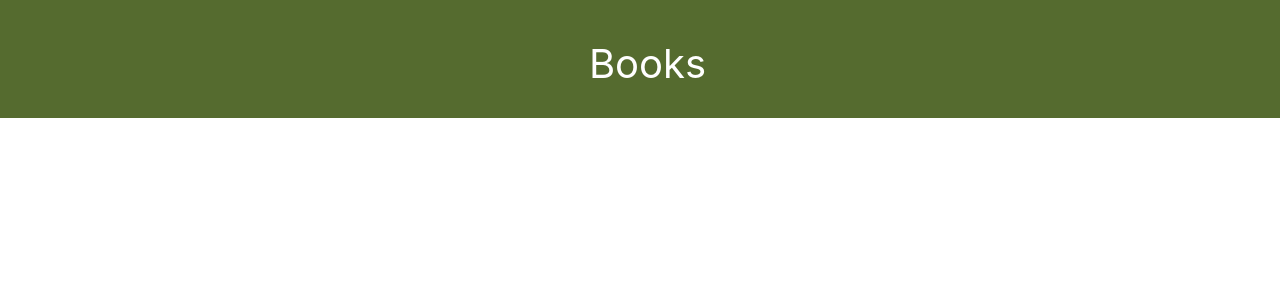
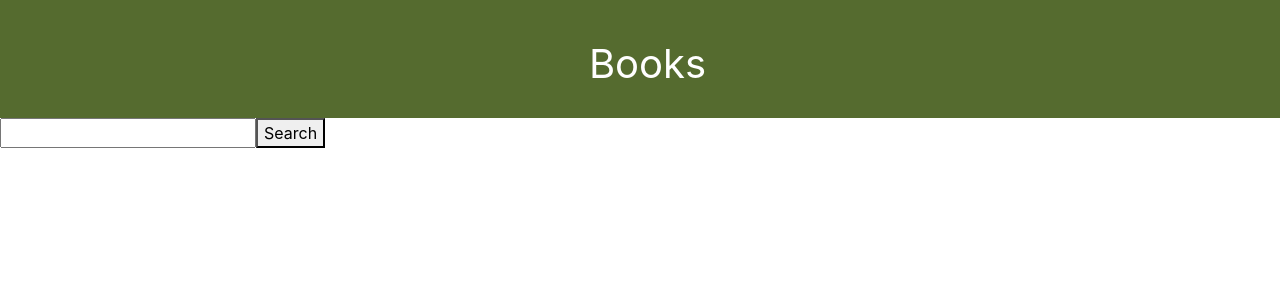
Before and after one commit to katers0259/google-books-search, a React (Create React App) app: page / in a window 1280 px wide. Shown: the top 300 px of the page. Built offline with nearby package versions, Linux system fonts and the light colour scheme.

Commit message:
creating search bar component

```diff
--- a/src/App.js
+++ b/src/App.js
@@ -1,11 +1,16 @@
 
 
 import Header from './components/Header';
+import Books from './components/Books';
+
+
+
 
 function App() {
   return (
     <div className="App">
       <Header />
+      <Books />
     </div>
   );
 }
--- /dev/null
+++ b/src/components/Books.js
@@ -0,0 +1,13 @@
+import React from 'react'
+import Search from './Search'
+
+
+function Books() {
+    return (
+        <div>
+            <Search />
+        </div>
+    )
+}
+
+export default Books
--- /dev/null
+++ b/src/components/Search.js
@@ -0,0 +1,15 @@
+import React from 'react'
+
+function Search() {
+    return (
+        <div className="searchbar">
+            <form action="">
+                <input type="text" />
+                <button type="submit">Search</button>
+            </form>
+
+        </div>
+    )
+}
+
+export default Search
```
